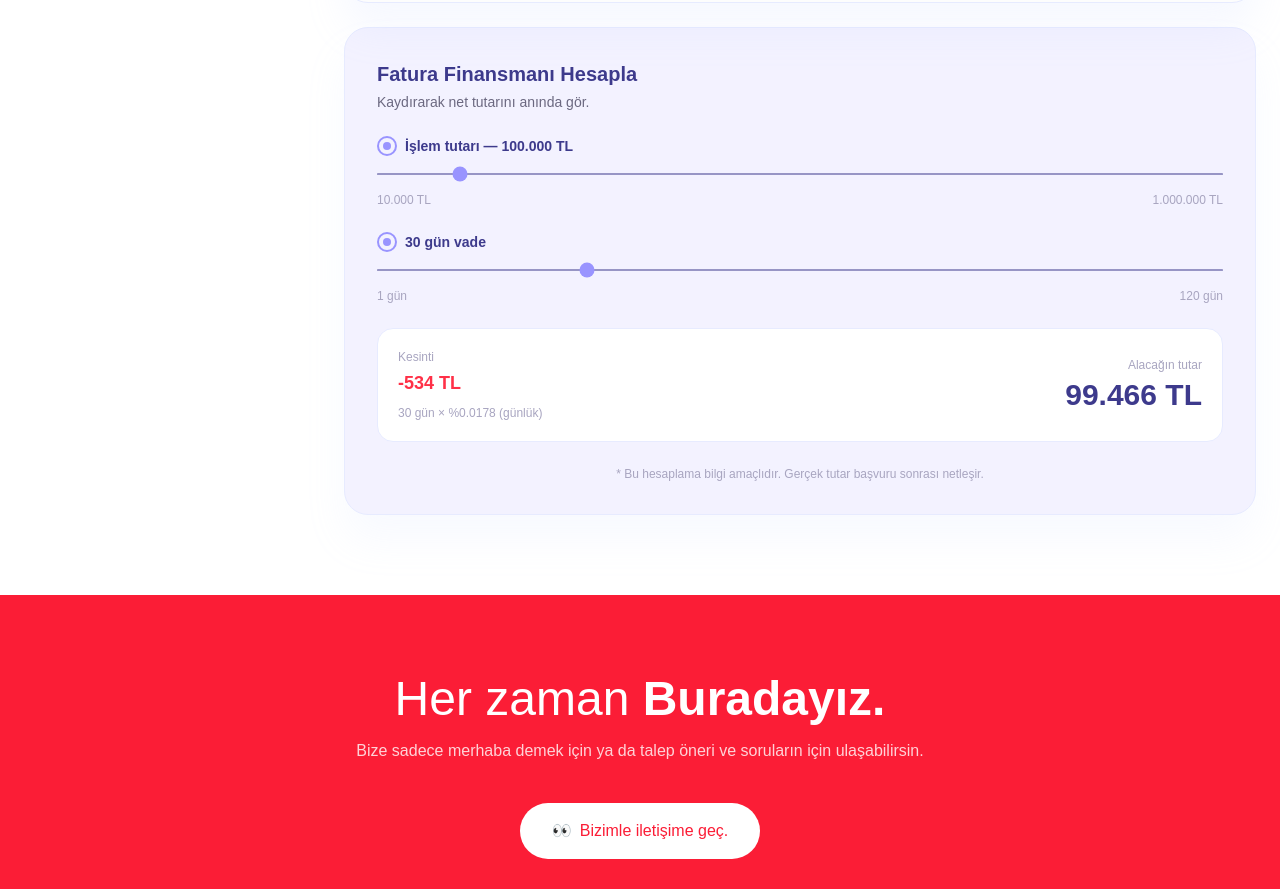
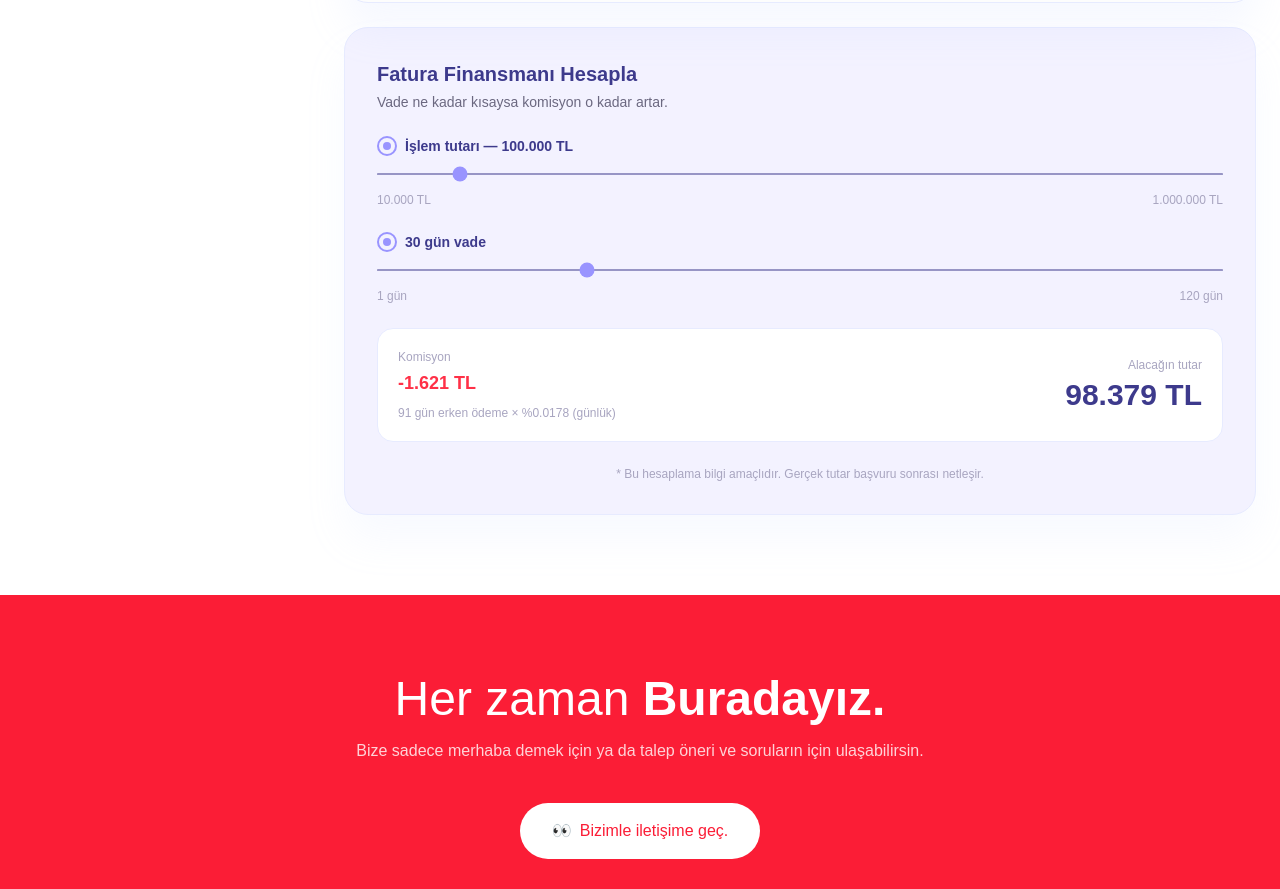
Before and after one commit to 86jhhm7yzy-cloud/influencer-finance, a Next.js app: page / in a window 1280 px wide. Shown: the part 2813-3702 px from the top of the page. Built offline with nearby package versions, Linux system fonts and the light colour scheme.

Commit message:
Update PricingSection.tsx

```diff
--- a/components/sections/PricingSection.tsx
+++ b/components/sections/PricingSection.tsx
@@ -9,7 +9,8 @@ export default function PricingSection() {
 
   const komisyonOrani = 0.065;
   const gunlukOran = komisyonOrani / 365;
-  const kesinti = Math.round(tutar * gunlukOran * vade);
+  const efektifGun = 120 - vade;
+  const kesinti = Math.round(tutar * gunlukOran * (efektifGun + 1));
   const netTutar = tutar - kesinti;
 
   return (
@@ -68,7 +69,7 @@ export default function PricingSection() {
 
               <div>
                 <h3 className="text-xl font-black mb-1" style={{ color: "#3D3A8C" }}>Fatura Finansmanı Hesapla</h3>
-                <p className="text-sm" style={{ color: "#6B6880" }}>Kaydırarak net tutarını anında gör.</p>
+                <p className="text-sm" style={{ color: "#6B6880" }}>Vade ne kadar kısaysa komisyon o kadar artar.</p>
               </div>
 
               {/* Tutar slider */}
@@ -119,12 +120,12 @@ export default function PricingSection() {
               <div className="flex items-center justify-between gap-4 rounded-2xl p-5"
                 style={{ background: "white", border: "1px solid #E7EBFF" }}>
                 <div>
-                  <p className="text-xs font-medium mb-1" style={{ color: "#A8A5C0" }}>Kesinti</p>
+                  <p className="text-xs font-medium mb-1" style={{ color: "#A8A5C0" }}>Komisyon</p>
                   <p className="text-lg font-bold" style={{ color: "#FF3047" }}>
                     -{kesinti.toLocaleString("tr-TR")} TL
                   </p>
                   <p className="text-xs mt-2" style={{ color: "#A8A5C0" }}>
-                    {vade} gün × %{(gunlukOran * 100).toFixed(4)} (günlük)
+                    {efektifGun + 1} gün erken ödeme × %{(gunlukOran * 100).toFixed(4)} (günlük)
                   </p>
                 </div>
                 <div className="text-right">
```
